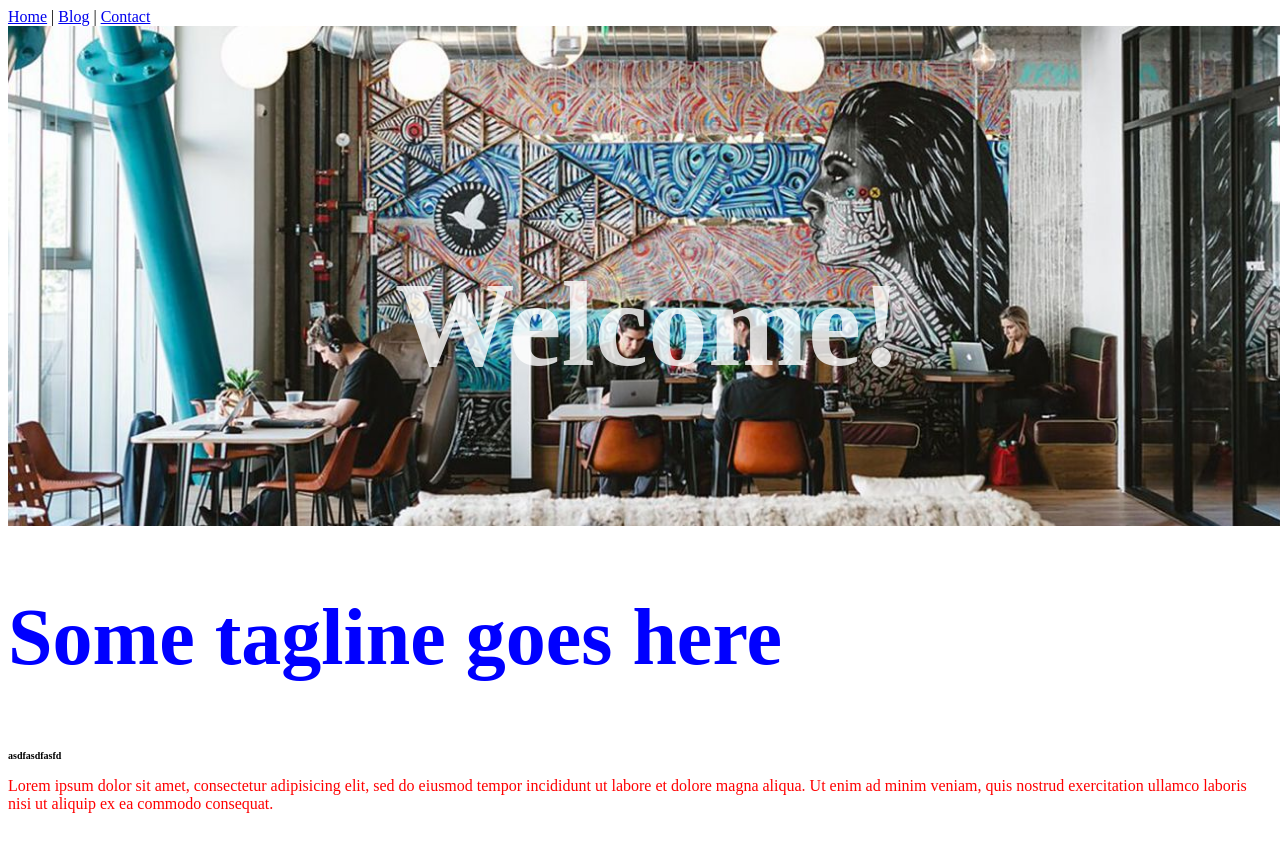
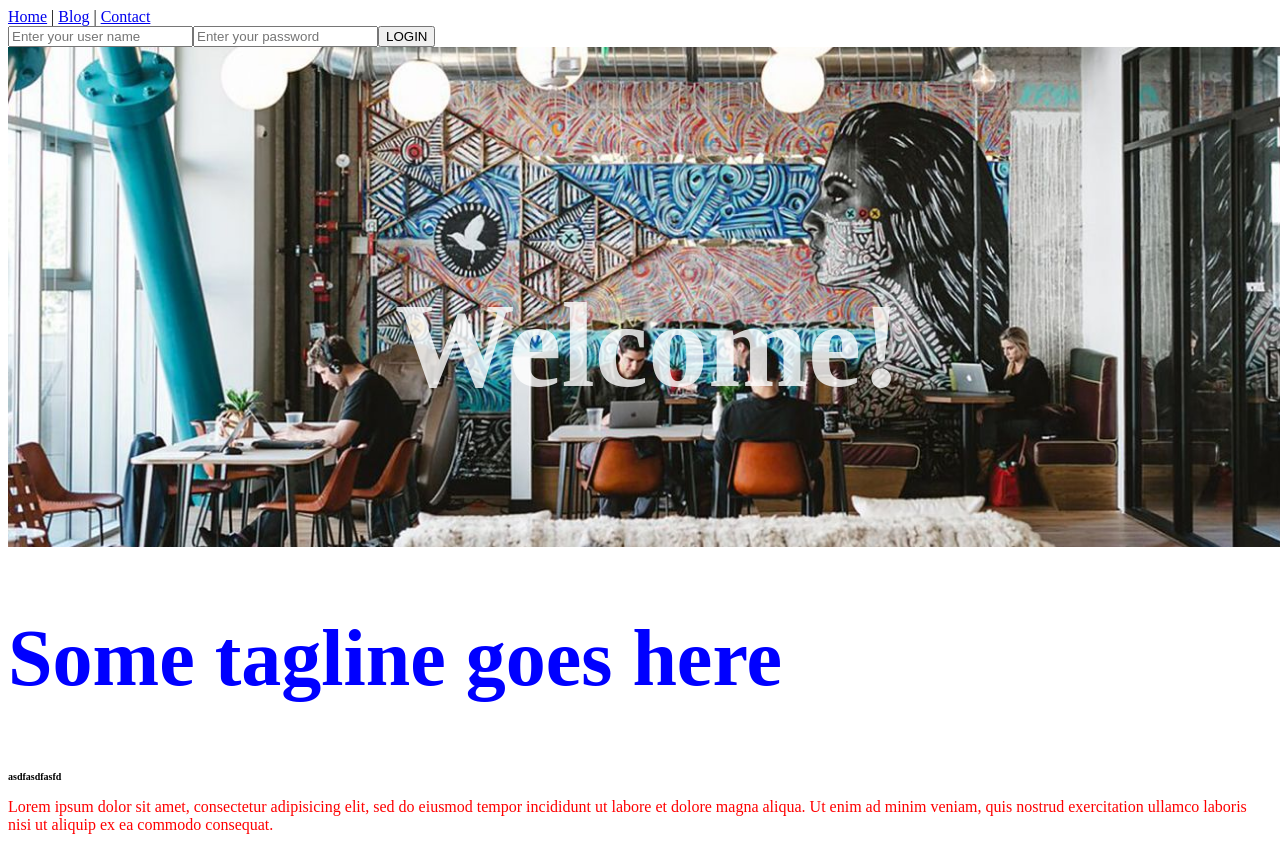
Before and after one commit to vdempsey/Epicodus-Capstone-React-1, a React app: page / in a window 1280 px wide. Before the commit the page ends 829 px from the top, so only its background shows below. Built offline with nearby package versions, Linux system fonts and the light colour scheme.

Commit message:
Create LogIn component, add log in form to Header component

```diff
--- a/src/components/Header.jsx
+++ b/src/components/Header.jsx
@@ -1,11 +1,12 @@
 import React from 'react';
+import LogIn from './LogIn';
 import { Link } from 'react-router-dom';
 
 function Header(){
   return (
     <div>
-      <Link to='/'>Home</Link> | <Link to='/AboutUs'>Blog</Link> | <Link to='/Contact'>Contact</Link>
-
+      <div><Link to='/'>Home</Link> | <Link to='/AboutUs'>Blog</Link> | <Link to='/Contact'>Contact</Link></div>
+      <div><Link to='/Register'><div><LogIn /></div></Link></div>
     </div>
   );
 }
--- /dev/null
+++ b/src/components/LogIn.jsx
@@ -0,0 +1,13 @@
+import React from 'react';
+
+function LogIn(){
+  return (
+    <form>
+      <input type="text" placeholder="Enter your user name"></input>
+      <input type="text" placeholder="Enter your password"></input>
+      <button>LOGIN</button>
+    </form>
+  );
+}
+
+export default LogIn;
```
